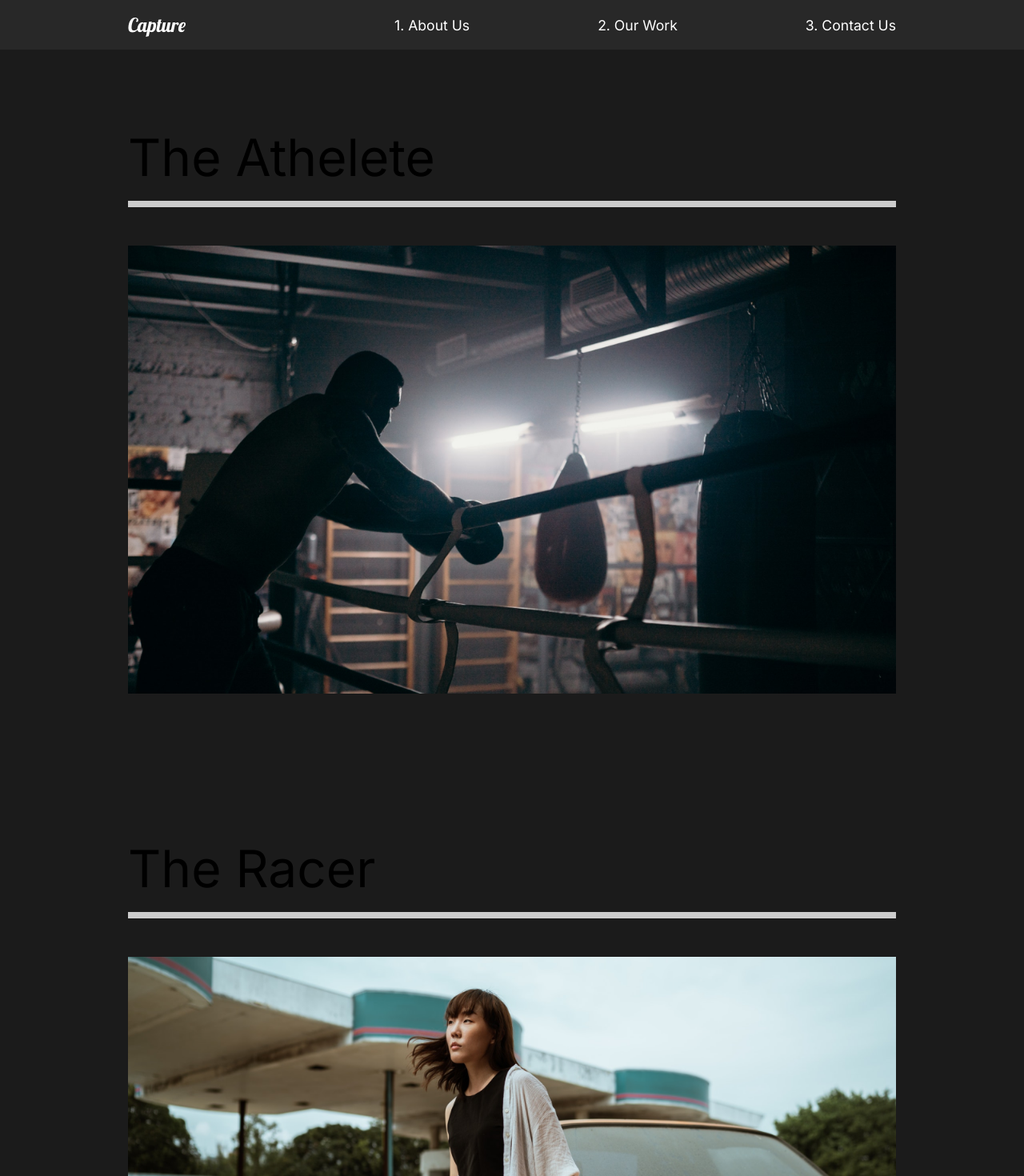
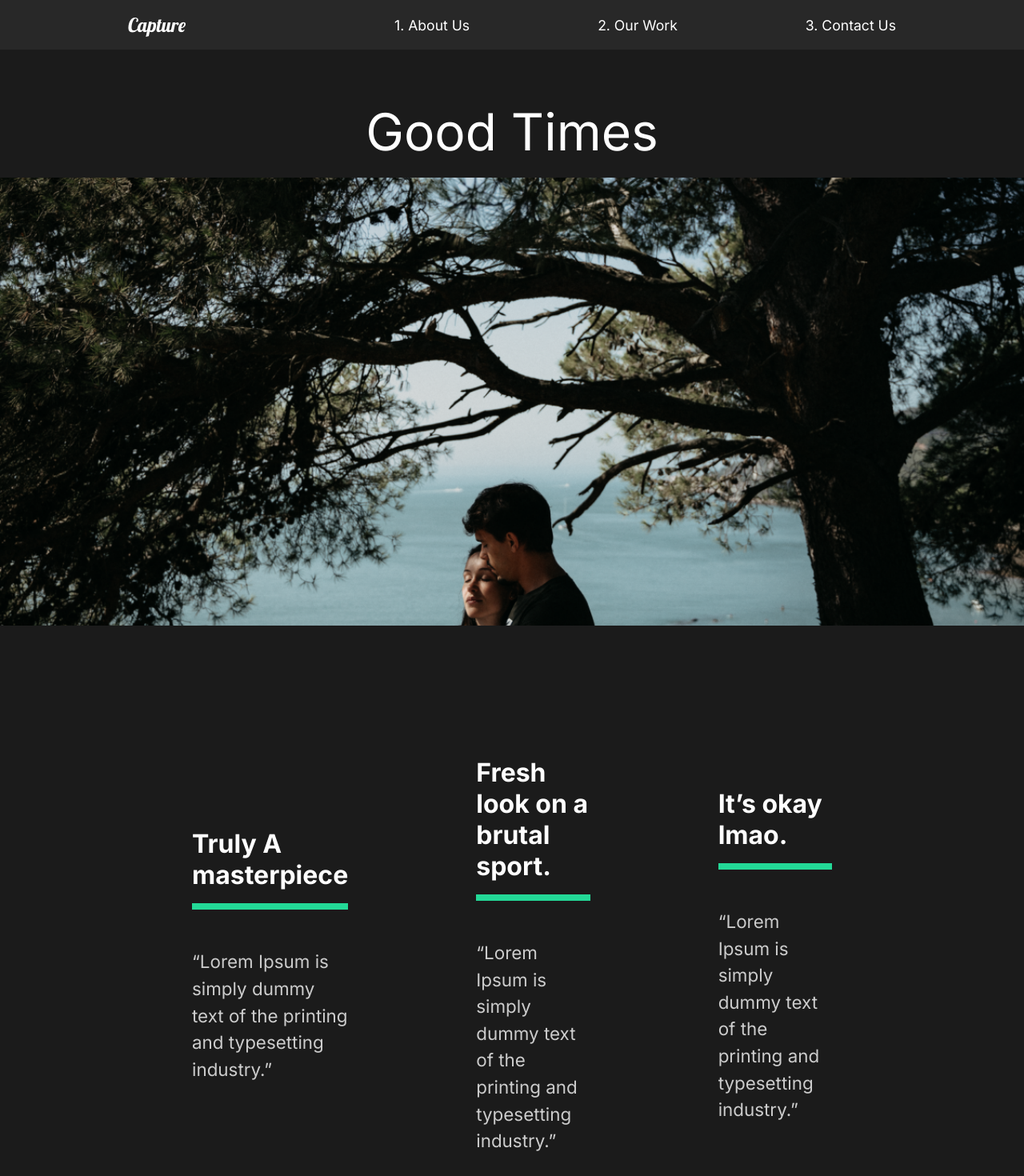
Before and after one commit to Bateristico/capture-portfolio, a React (Create React App) app: page /work/good-times in a window 1280 px wide. Shown: the top 1470 px of the page at 80% size. Built offline with nearby package versions, Linux system fonts and the light colour scheme.

Commit message:
11. Movie Details

```diff
--- a/src/App.js
+++ b/src/App.js
@@ -3,6 +3,7 @@
 import Nav from './components/Nav';
 import ContactUs from './pages/ContactUs';
 import OurWork from './pages/OurWork';
+import MovieDetail from './pages/MovieDetail';
 //Global Style
 import GlobalStyle  from './components/GlobalStyle';
 //Router
@@ -18,8 +19,11 @@
         <Route path="/" exact>
           <AboutUs />
         </Route>
-        <Route path="/work">
+        <Route path="/work" exact>
           <OurWork />
+        </Route>
+        <Route path="/work/:id">
+          <MovieDetail />
         </Route>
         <Route path="/contact">
           <ContactUs />
--- /dev/null
+++ b/src/movieState.js
@@ -0,0 +1,81 @@
+//Import Images
+import athlete from './img/athlete-small.png';
+import goodtimes from './img/goodtimes-small.png';
+import theracer from './img/theracer-small.png';
+import athlete2 from './img/athlete2.png';
+import goodtimes2 from './img/good-times2.jpg';
+import theracer2 from './img/the-racer2.jpg';
+
+export const MovieState = () => {
+  return [
+    {
+      title: 'The Athlete',
+      mainImg: athlete,
+      secondaryImg: athlete2,
+      url: '/work/the-athlete',
+      awards: [
+        {
+          title: 'Truly A masterpiece',
+          description:
+            '“Lorem Ipsum is simply dummy text of the printing and typesetting industry.”',
+        },
+        {
+          title: 'Fresh look on a brutal sport.',
+          description:
+            '“Lorem Ipsum is simply dummy text of the printing and typesetting industry.”',
+        },
+        {
+          title: 'It’s okay lmao.',
+          description:
+            '“Lorem Ipsum is simply dummy text of the printing and typesetting industry.”',
+        },
+      ],
+    },
+    {
+      title: 'Good Times',
+      mainImg: goodtimes,
+      url: '/work/good-times',
+      secondaryImg: goodtimes2,
+      awards: [
+        {
+          title: 'Truly A masterpiece',
+          description:
+            '“Lorem Ipsum is simply dummy text of the printing and typesetting industry.”',
+        },
+        {
+          title: 'Fresh look on a brutal sport.',
+          description:
+            '“Lorem Ipsum is simply dummy text of the printing and typesetting industry.”',
+        },
+        {
+          title: 'It’s okay lmao.',
+          description:
+            '“Lorem Ipsum is simply dummy text of the printing and typesetting industry.”',
+        },
+      ],
+    },
+    {
+      title: 'The Racer',
+      mainImg: theracer,
+      url: '/work/the-racer',
+      secondaryImg: theracer2,
+      awards: [
+        {
+          title: 'Truly A masterpiece',
+          description:
+            '“Lorem Ipsum is simply dummy text of the printing and typesetting industry.”',
+        },
+        {
+          title: 'Fresh look on a brutal sport.',
+          description:
+            '“Lorem Ipsum is simply dummy text of the printing and typesetting industry.”',
+        },
+        {
+          title: 'It’s okay lmao.',
+          description:
+            '“Lorem Ipsum is simply dummy text of the printing and typesetting industry.”',
+        },
+      ],
+    },
+  ];
+};
--- /dev/null
+++ b/src/pages/MovieDetail.js
@@ -0,0 +1,110 @@
+import React, { useState, useEffect } from 'react';
+import styled from 'styled-components';
+import { useHistory } from 'react-router-dom';
+import { MovieState } from '../movieState';
+
+const MovieDetail = () => {
+    const history = useHistory();
+    const url = history.location.pathname;
+    const [ movies, setMovies ] = useState(MovieState);
+    const [ movie, setMovie ] = useState(null);
+
+    //useEffect
+    useEffect(() => {
+        const currentMovie = movies.filter((stateMovie) => stateMovie.url === url);
+        setMovie(currentMovie[0]);
+    }, [movies, url]);
+
+
+    return (
+        <>
+        {movie && (
+            <Details>
+                <HeadLine>
+                    <h2>{movie.title}</h2>
+                    <img src={movie.mainImg} alt="movie"/>
+                </HeadLine>
+                <Awards>
+                    {movie.awards.map((award) => (
+                        <Award title={award.title} description={award.description} key={award.title}/>
+                    ))}
+                </Awards>
+                <ImageDisplay>
+                    <img src={movie.secondaryImg} alt="movie"/>
+                </ImageDisplay>
+            </Details>
+        )}
+        </>
+    );
+};
+
+const Details = styled.div`
+    color:white;
+
+`;
+
+const HeadLine = styled.div`
+    min-height: 90vh;
+    padding-top: 20vh;
+    position: relative;
+    h2 {
+        position: absolute;
+        top: 10%;
+        left: 50%;
+        transform: translate(-50%, -10%)
+    }
+
+    img {
+        width: 100%;
+        height: 70vh;
+        object-fit: cover;
+    }
+`;
+
+const Awards = styled.div`
+    min-height: 80vh;
+    display: flex;
+    margin: 5rem 10rem;
+    align-items: center;
+    justify-content: space-around;
+`;
+
+const AwardStyle = styled.div`
+    padding: 5rem;
+    h3 {
+        font-size: 2rem;
+    }
+    .line {
+        width: 100%;
+        background: #23d997;
+        height: 0.5rem;
+        margin: 1rem 0rem;
+    }
+
+    p {
+        padding: 2rem 0rem;
+    }
+`;
+
+const ImageDisplay = styled.div`
+    min-height: 50vh;
+    img {
+        width: 100%;
+        height: 100vh;
+        object-fit: cover;
+    }
+`;
+
+//Award component
+const Award = ({title, description}) => {
+    return (
+        <AwardStyle>
+            <h3>{title}</h3>
+            <div className="line"></div>
+            <p>{description}</p>
+        </AwardStyle>
+    );
+};
+
+
+export default MovieDetail;
--- a/src/pages/OurWork.js
+++ b/src/pages/OurWork.js
@@ -13,21 +13,21 @@
             <Movie>
                 <h2>The Athelete</h2>
                 <div className="line"></div>
-                <Link>
+                <Link to="/work/the-athlete">
                     <img src={athlete} alt="athlete"/>
                 </Link>
             </Movie>
             <Movie>
                 <h2>The Racer</h2>
                 <div className="line"></div>
-                <Link>
+                <Link to="/work/the-racer">
                     <img src={theracer} alt="theracer"/>
                 </Link>
             </Movie>
             <Movie>
                 <h2>Good Times</h2>
                 <div className="line"></div>
-                <Link>
+                <Link to="/work/good-times">
                     <img src={goodtimes} alt="goodtimes"/>
                 </Link>
             </Movie>
```
Also changed, not shown: 1 other file (tests, documents, lock files or other folders).
